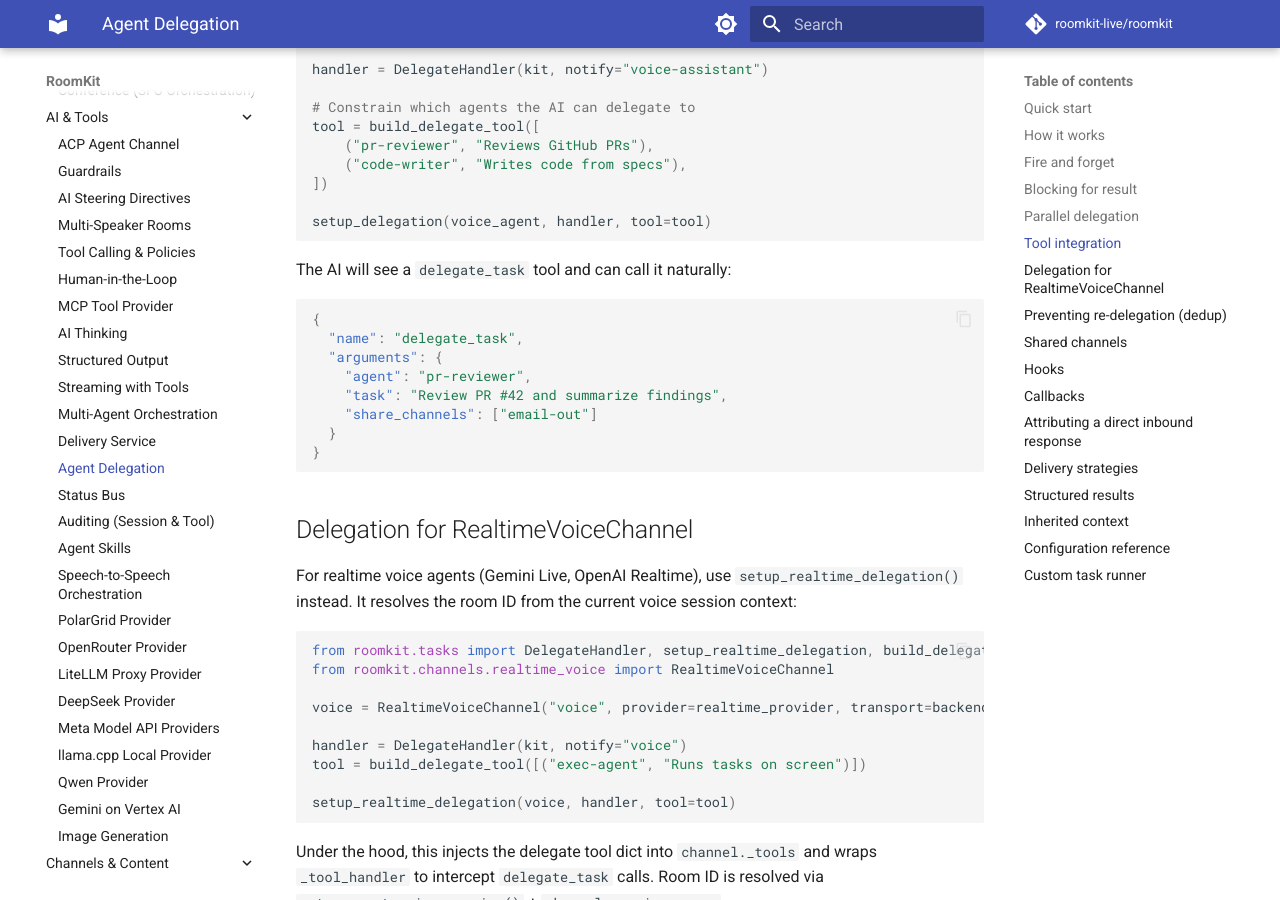
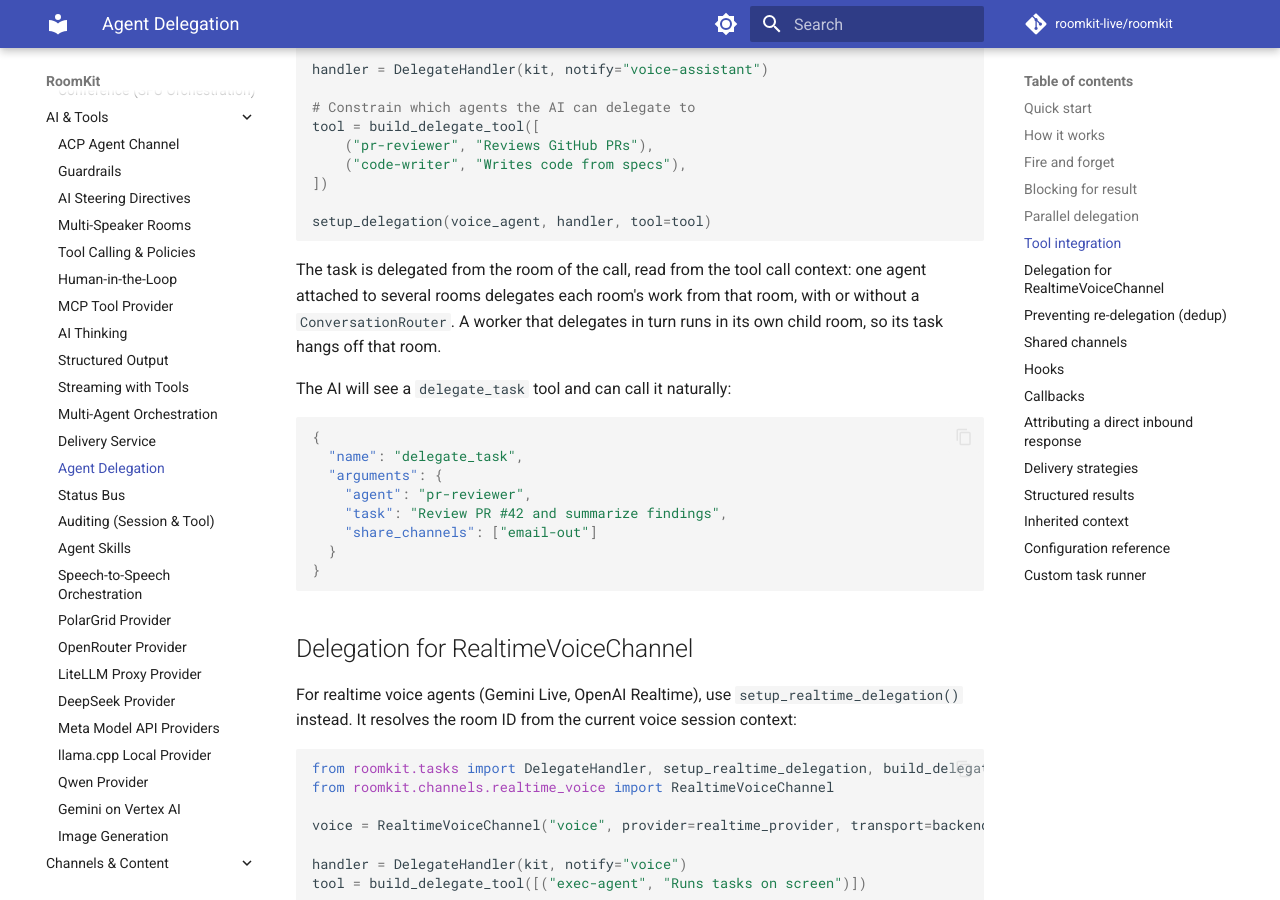
Before and after one commit to roomkit-live/roomkit-docs, an MkDocs documentation site: the page built from docs/guides/agent-delegation.md, in a window 1280 px wide and 900 px high, scrolled down 2368 px. Built offline with MkDocs 1.6.1 and Material for MkDocs 9.7.7, drawn with Linux system fonts in a browser that asks for light colours; comment, search, counter and statistics services are not loaded.

Commit message:
docs(delegation): a task is delegated from the room of the call (RMK-275)

````diff
--- a/docs/guides/agent-delegation.md
+++ b/docs/guides/agent-delegation.md
@@ -114,6 +114,11 @@ tool = build_delegate_tool([
 
 setup_delegation(voice_agent, handler, tool=tool)
 ```
+
+The task is delegated from the room of the call, read from the tool call
+context: one agent attached to several rooms delegates each room's work from
+that room, with or without a `ConversationRouter`. A worker that delegates in
+turn runs in its own child room, so its task hangs off that room.
 
 The AI will see a `delegate_task` tool and can call it naturally:
 
````
